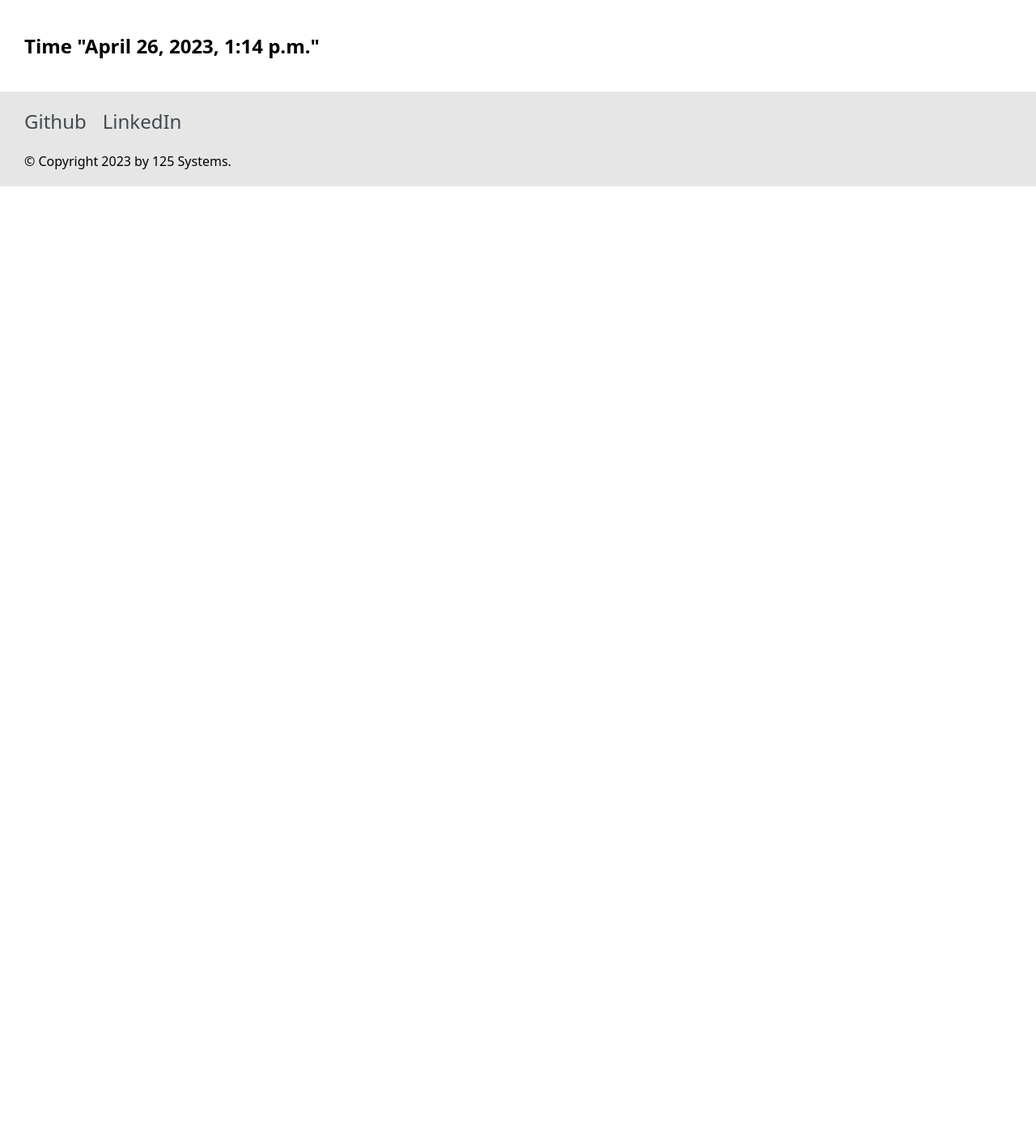
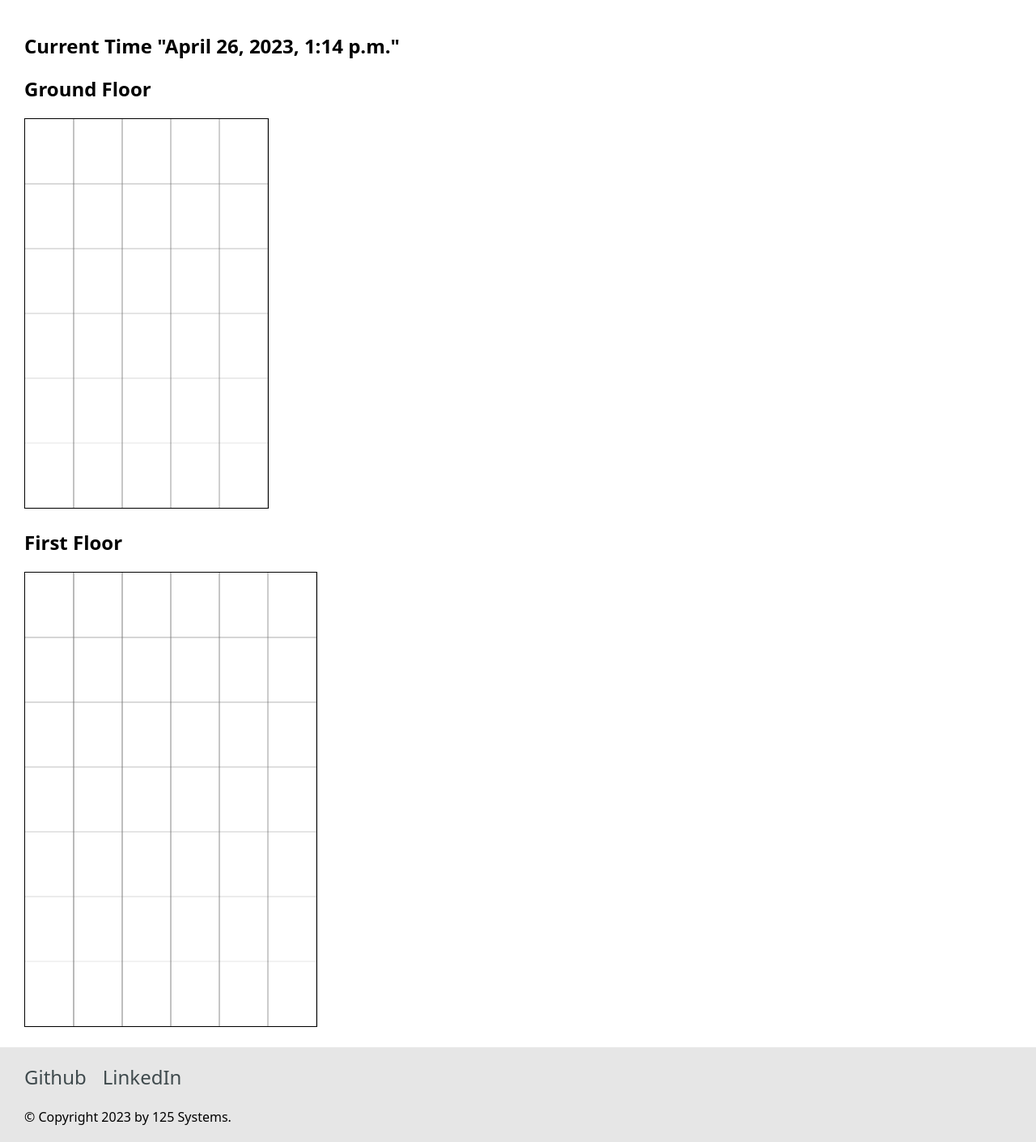
Before and after one commit to neerajadsul/SmartSystems, a Django app: page / in a window 1280 px wide. Shown: the part 101-1511 px from the top of the page at 81% size. Before the commit the page ends 331 px from the top, so only its background shows below. Run offline with Django 4.2, Linux system fonts and the light colour scheme.

Commit message:
Draw schematic map of ground and first floor with HTML canvas

```diff
--- /dev/null
+++ b/SensorNetwork/homewatcher/thlmonitor/static/thlmonitor/map_thldata.js
@@ -0,0 +1,39 @@
+window.onload = function() {
+    draw_ground_floor();
+    draw_first_floor();
+}
+function draw_ground_floor() {
+    const ground = document.getElementById("ground_floor");
+    const gctx = ground.getContext("2d");
+    const W = ground.width;
+    const H = ground.height;
+    gctx.strokeStyle = `rgba(127, 127, 127, 0.1)`;
+    for (let i = 60; i <= W; i+=60) {
+        gctx.moveTo(i, 0)
+        gctx.lineTo(i, H);
+        gctx.stroke();
+    }
+    for (let i = 80; i <= H; i+=80) {
+        gctx.moveTo(0, i)
+        gctx.lineTo(W, i);
+        gctx.stroke();
+    }
+}
+
+function draw_first_floor() {
+    const ground = document.getElementById("first_floor");
+    const gctx = ground.getContext("2d");
+    const W = ground.width;
+    const H = ground.height;
+    gctx.strokeStyle = `rgba(127, 127, 127, 0.1)`;
+    for (let i = 60; i <= W; i+=60) {
+        gctx.moveTo(i, 0)
+        gctx.lineTo(i, H);
+        gctx.stroke();
+    }
+    for (let i = 80; i <= H; i+=80) {
+        gctx.moveTo(0, i)
+        gctx.lineTo(W, i);
+        gctx.stroke();
+    }
+}
--- a/SensorNetwork/homewatcher/thlmonitor/templates/thlmonitor/index.html
+++ b/SensorNetwork/homewatcher/thlmonitor/templates/thlmonitor/index.html
@@ -2,8 +2,14 @@
 <!doctype html>
 <html>
 <meta charset="utf-8">
-<link rel="stylesheet" href="{% static 'thlmonitor/style.css' %}">
+<head>
+    <link rel="stylesheet" href="{% static 'thlmonitor/style.css' %}">
+    <script src="{% static 'thlmonitor/map_thldata.js' %}"></script>
+    <link rel="apple-touch-icon" sizes="180x180" href="{% static 'thlmonitor/apple-touch-icon.png' %}">
+    <link rel="icon" type="image/png" sizes="32x32" href="{% static 'thlmonitor/favicon-32x32.png'%}">
+    <link rel="icon" type="image/png" sizes="16x16" href="{% static 'thlmonitor/favicon-16x16.png'%}">
 <title>125 Systems Home Monitoring System</title>
+</head>
 <body>
   <header>
     <h1>
@@ -13,8 +19,19 @@
     </nav>
   </header>
   <div class="page">
-    <h2>Time "{{ time }}" </h2>
-    {% block body %}{% endblock %}
+    <h2>Current Time "{{ time }}" </h2>
+    <h2>Ground Floor</h2>
+    {% block body %}
+        {% block ground_floor %}
+            <canvas id="ground_floor" width="300" height="480" style="border: 1px solid #000000">
+            </canvas>
+        {% endblock %}
+        <h2>First Floor</h2>
+        {% block first_floor %}
+            <canvas id="first_floor" width="360" height="560" style="border: 1px solid #000000">
+            </canvas>
+        {% endblock %}
+    {% endblock %}
   </div>
   <footer>
     <ul class="social">
```
